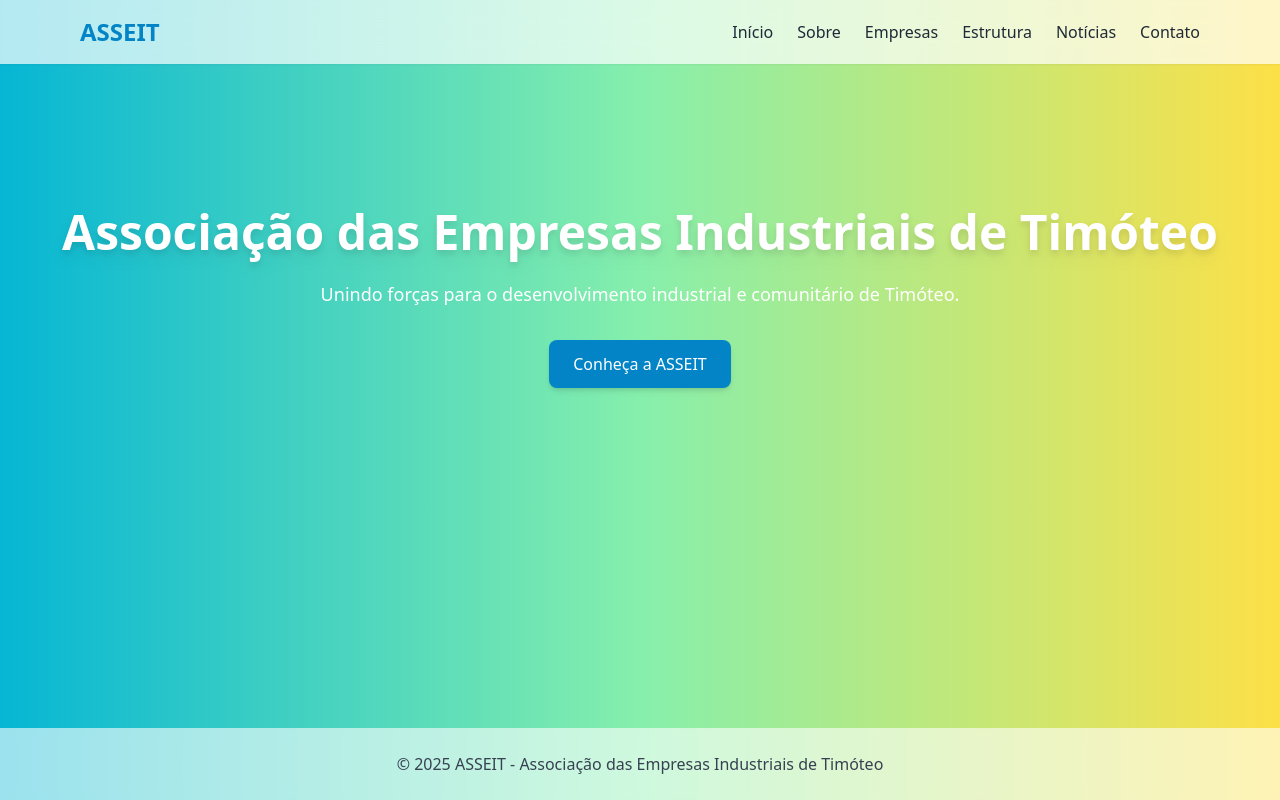
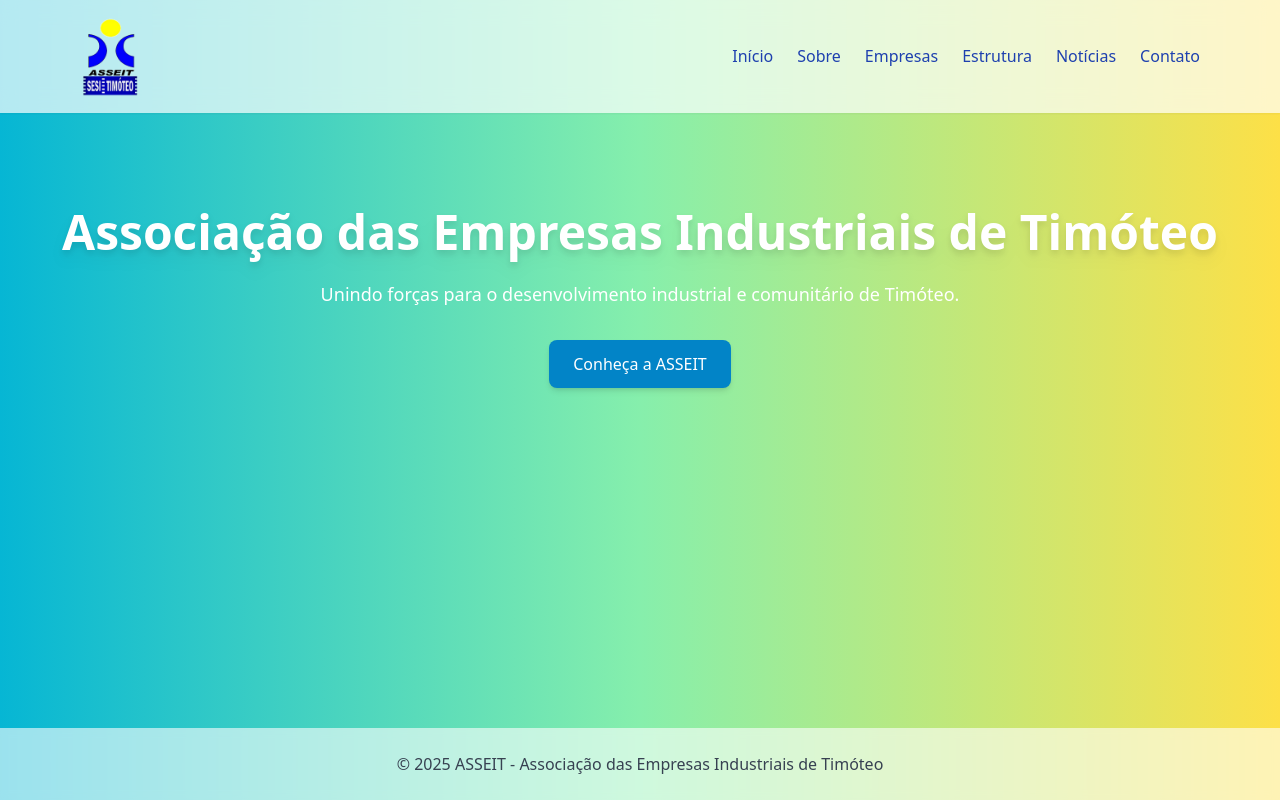
Before and after one commit to ProssimalCrost/ASSEIT-SITE, a Next.js app in the folder src/asseit-site/: page / in a window 1280 px wide. Built offline with nearby package versions, Linux system fonts and the light colour scheme.

Commit message:
Estilização
colocando logo no navbar

```diff
--- a/src/asseit-site/src/app/components/navbar.tsx
+++ b/src/asseit-site/src/app/components/navbar.tsx
@@ -1,12 +1,19 @@
 "use client";
 import Link from "next/link";
+import Image from "next/image";
 
 export default function Navbar() {
   return (
     <header className="bg-white/70 backdrop-blur-md fixed top-0 w-full z-10 shadow-sm">
       <nav className="max-w-6xl mx-auto flex justify-between items-center p-4">
-        <h1 className="text-2xl font-bold text-asseitBlue">ASSEIT</h1>
-        <ul className="flex gap-6 font-medium text-gray-800">
+        <Image
+            src="/images/logo.png"
+            alt="Logo ASSEIT"
+            width={60}
+            height={60}
+            className="object-contain"
+          />
+        <ul className="flex gap-6 font-medium text-blue-800">
           <li><Link href="/">Início</Link></li>
           <li><Link href="/about">Sobre</Link></li>
           <li><Link href="/empresas">Empresas</Link></li>
```
Also changed, not shown: src/asseit-site/public/images/logo.png (added).
